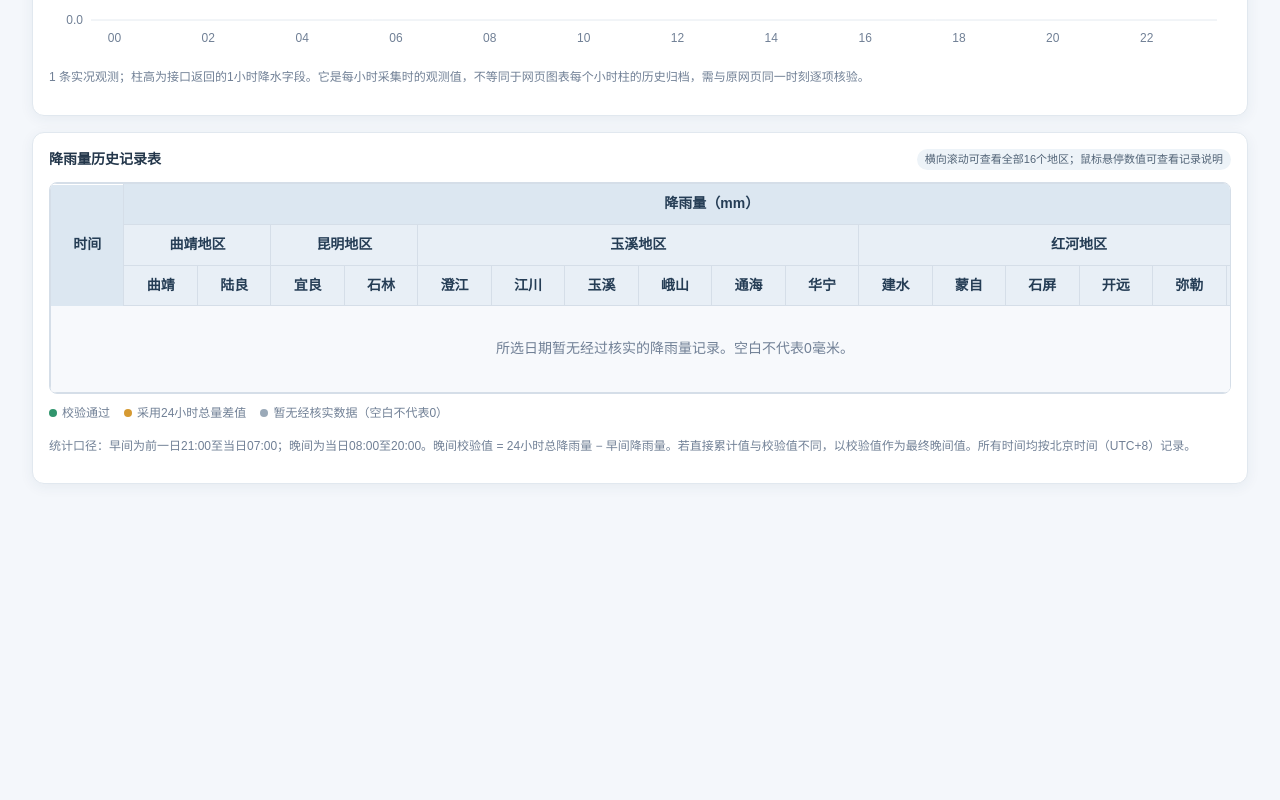
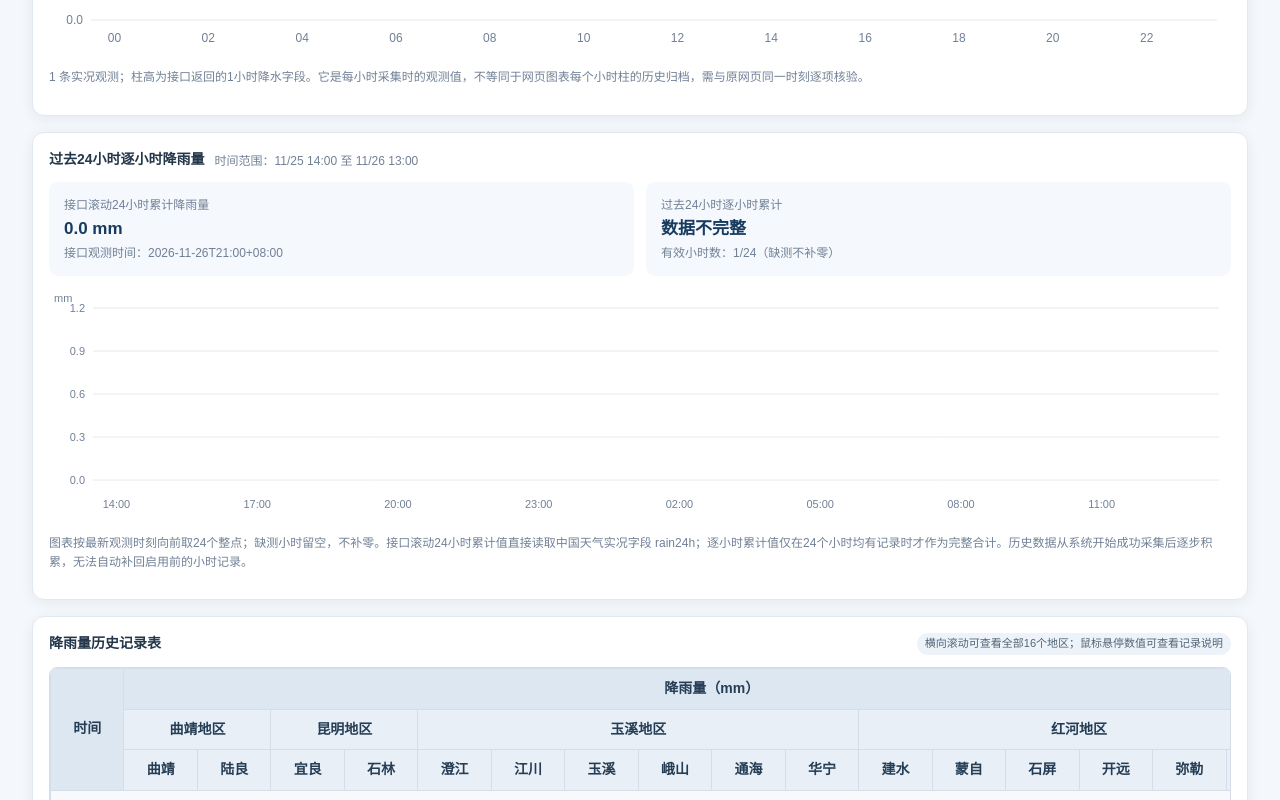
Before and after one commit to Gyd792/upstream-rainfall, a plain HTML site: page index.html in a window 1280 px wide. Shown: the part 719-1519 px from the top of the page. Before the commit the page ends 1255 px from the top, so only its background shows below. Drawn offline with Linux system fonts and the light colour scheme.

Commit message:
Add rolling 24-hour rainfall chart and accumulation metrics

```diff
--- a/index.html
+++ b/index.html
@@ -60,6 +60,21 @@ main{padding:20px clamp(12px,2.5vw,32px) 36px;max-width:1800px;margin:auto}
       <div id="chartTip" style="display:none;position:absolute;z-index:5;background:#173b60;color:#fff;padding:7px 10px;border-radius:6px;font-size:12px;pointer-events:none"></div>
     </div>
     <p class="foot" id="chartNote">柱状图使用已采集的逐小时实况快照；鼠标悬停可查看数值和观测时间。缺测小时不补零。</p>
+  </section>
+  <section class="panel">
+    <div class="toolbar">
+      <strong>过去24小时逐小时降雨量</strong>
+      <span class="status" id="rolling24Status">正在计算最近24小时数据…</span>
+    </div>
+    <div class="summary" style="margin-top:12px">
+      <div class="metric"><span>接口滚动24小时累计降雨量</span><b id="rolling24Total">—</b><span id="rolling24Source">等待观测数据</span></div>
+      <div class="metric"><span>过去24小时逐小时累计</span><b id="rolling24Sum">—</b><span id="rolling24Coverage">有效小时数：0/24</span></div>
+    </div>
+    <div style="position:relative;margin-top:14px">
+      <canvas id="rolling24Chart" height="230" style="width:100%;display:block"></canvas>
+      <div id="rolling24Tip" style="display:none;position:absolute;z-index:5;background:#173b60;color:#fff;padding:7px 10px;border-radius:6px;font-size:12px;pointer-events:none"></div>
+    </div>
+    <p class="foot">图表按最新观测时刻向前取24个整点；缺测小时留空，不补零。接口滚动24小时累计值直接读取中国天气实况字段 rain24h；逐小时累计值仅在24个小时均有记录时才作为完整合计。历史数据从系统开始成功采集后逐步积累，无法自动补回启用前的小时记录。</p>
   </section>
   <section class="panel">
     <div style="display:flex;justify-content:space-between;gap:12px;align-items:center;flex-wrap:wrap;margin-bottom:12px">
@@ -167,6 +182,61 @@ function drawHourlyChart(){
  $('chartNote').textContent=rows.length+' 条实况观测；柱高为接口返回的1小时降水字段。它是每小时采集时的观测值，不等同于网页图表每个小时柱的历史归档，需与原网页同一时刻逐项核验。';
 }
 
+function getRolling24Data(city){
+ const observations=Array.isArray(window.rainData?.hourly_observations)?window.rainData.hourly_observations:[];
+ const validTimes=observations.map(o=>Date.parse(o.observed_at)).filter(Number.isFinite);
+ if(!validTimes.length)return {slots:[],latest:null};
+ const latestMs=Math.max(...validTimes);
+ const end=new Date(latestMs);
+ end.setMinutes(0,0,0);
+ const slots=[];
+ for(let i=23;i>=0;i--){
+  const t=new Date(end.getTime()-i*3600000);
+  const key=t.toISOString().slice(0,13);
+  const match=observations.filter(o=>o.city===city&&Number.isFinite(Date.parse(o.observed_at))&&new Date(Date.parse(o.observed_at)).toISOString().slice(0,13)===key)
+   .sort((a,b)=>String(b.observed_at).localeCompare(String(a.observed_at)))[0]||null;
+  slots.push({time:t,value:match?.rain_1h_mm===null||match?.rain_1h_mm===undefined?null:Number(match.rain_1h_mm),obs:match});
+ }
+ const cityRows=observations.filter(o=>o.city===city&&Number.isFinite(Date.parse(o.observed_at)))
+  .sort((a,b)=>Date.parse(b.observed_at)-Date.parse(a.observed_at));
+ return {slots,latest:cityRows[0]||null};
+}
+function drawRolling24Chart(){
+ const city=$('chartCity').value,canvas=$('rolling24Chart'),tip=$('rolling24Tip');
+ if(!canvas||!city)return;
+ const ctx=canvas.getContext('2d'),rect=canvas.getBoundingClientRect(),dpr=window.devicePixelRatio||1;
+ canvas.width=Math.max(300,Math.floor(rect.width*dpr));canvas.height=230*dpr;
+ ctx.setTransform(dpr,0,0,dpr,0,0);
+ const w=rect.width,hh=230,left=44,right=12,top=18,bottom=40,plotW=w-left-right,plotH=hh-top-bottom;
+ ctx.clearRect(0,0,w,hh);
+ const {slots,latest}=getRolling24Data(city);
+ const values=slots.map(x=>x.value),known=values.filter(v=>v!==null&&Number.isFinite(v));
+ const max=Math.max(1,...known),scale=Math.ceil(max*1.15*10)/10||1;
+ ctx.strokeStyle='#e4eaf0';ctx.fillStyle='#718096';ctx.font='11px Arial';ctx.textAlign='right';
+ for(let n=0;n<=4;n++){const y=top+plotH-n*plotH/4;ctx.beginPath();ctx.moveTo(left,y);ctx.lineTo(w-right,y);ctx.stroke();ctx.fillText((scale*n/4).toFixed(1),left-8,y+4);}
+ const slotW=plotW/24,bars=[];
+ slots.forEach((slot,i)=>{
+  const x=left+i*slotW+slotW*.18,bw=slotW*.64,v=slot.value,bh=v===null?0:v/scale*plotH,y=top+plotH-bh;
+  if(v!==null){ctx.fillStyle='#2c83b9';ctx.fillRect(x,y,bw,bh);}
+  bars.push({x:left+i*slotW,w:slotW,hour:slot.time.getHours(),value:v,slot});
+  if(i%3===0){ctx.fillStyle='#718096';ctx.textAlign='center';ctx.fillText(String(slot.time.getHours()).padStart(2,'0')+':00',left+i*slotW+slotW/2,hh-12);}
+ });
+ ctx.fillStyle='#718096';ctx.textAlign='left';ctx.fillText('mm',5,12);
+ const full=slots.length===24&&known.length===24;
+ const sum=known.reduce((a,b)=>a+b,0);
+ $('rolling24Total').textContent=latest?.rain_24h_mm===null||latest?.rain_24h_mm===undefined?'—':Number(latest.rain_24h_mm).toFixed(1)+' mm';
+ $('rolling24Source').textContent=latest?'接口观测时间：'+latest.observed_at:'该地区暂无观测记录';
+ $('rolling24Sum').textContent=full?sum.toFixed(1)+' mm':'数据不完整';
+ $('rolling24Coverage').textContent='有效小时数：'+known.length+'/24'+(full?'（完整）':'（缺测不补零）');
+ $('rolling24Status').textContent=slots.length?'时间范围：'+slots[0].time.toLocaleString('zh-CN',{month:'2-digit',day:'2-digit',hour:'2-digit',minute:'2-digit'})+' 至 '+slots[23].time.toLocaleString('zh-CN',{month:'2-digit',day:'2-digit',hour:'2-digit',minute:'2-digit'}):'暂无逐小时观测';
+ canvas.onmousemove=e=>{
+  const r=canvas.getBoundingClientRect(),x=e.clientX-r.left,y=e.clientY-r.top,b=bars.find(z=>x>=z.x&&x<z.x+z.w&&y>=top&&y<=top+plotH);
+  if(!b){tip.style.display='none';return;}
+  tip.textContent=b.slot.time.toLocaleString('zh-CN',{month:'2-digit',day:'2-digit',hour:'2-digit',minute:'2-digit'})+' · '+(b.value===null?'缺测':b.value.toFixed(1)+' mm')+(b.slot.obs?' · '+b.slot.obs.observed_at:'');
+  tip.style.display='block';tip.style.left=Math.min(w-250,Math.max(0,x+10))+'px';tip.style.top=Math.max(0,y-34)+'px';
+ };
+ canvas.onmouseleave=()=>tip.style.display='none';
+}
 function exportCsv(){
  const lines=[['时间',...cities]];
  const dates=[...new Set(allRecords.map(r=>r.date).filter(Boolean))].sort().filter(d=>(!$('dateFrom').value||d>=$('dateFrom').value)&&(!$('dateTo').value||d<=$('dateTo').value));
@@ -186,11 +256,11 @@ fetch('./data/rainfall.json',{cache:'no-store'}).then(r=>{if(!r.ok)throw new Err
  $('chartCity').innerHTML=cities.map(c=>'<option>'+c+'</option>').join('');
  const dates=[...new Set((data.hourly_observations||[]).map(o=>o.date))].sort();
  $('chartDate').value=dates.at(-1)||'';
- $('chartCity').addEventListener('change',()=>{renderCityQuickSwitch();drawHourlyChart();});
+ $('chartCity').addEventListener('change',()=>{renderCityQuickSwitch();drawHourlyChart();drawRolling24Chart();});
  $('chartDate').addEventListener('change',drawHourlyChart);
  renderCityQuickSwitch();
- window.addEventListener('resize',drawHourlyChart);
- drawHourlyChart();
+ window.addEventListener('resize',()=>{drawHourlyChart();drawRolling24Chart();});
+ drawHourlyChart();drawRolling24Chart();
 }).catch(err=>{$('lastUpdate').textContent='数据文件读取失败';$('queryStatus').textContent=err.message;$('tableBody').innerHTML='<tr><td class="empty" colspan="17">暂时无法读取数据文件，请稍后刷新。</td></tr>';});
 
 let pwaInstallPrompt=null;
@@ -212,7 +282,7 @@ async function refreshRainData(){
    const ds=[...new Set((fresh.hourly_observations||[]).map(o=>o.date))].sort();
    const oldDate=$('chartDate').value;
    $('chartDate').value=ds.includes(oldDate)?oldDate:(ds.at(-1)||'');
-   drawHourlyChart();
+   drawHourlyChart();drawRolling24Chart();
   }
  }catch(err){console.warn('Rainfall refresh:',err);}
 }
```
